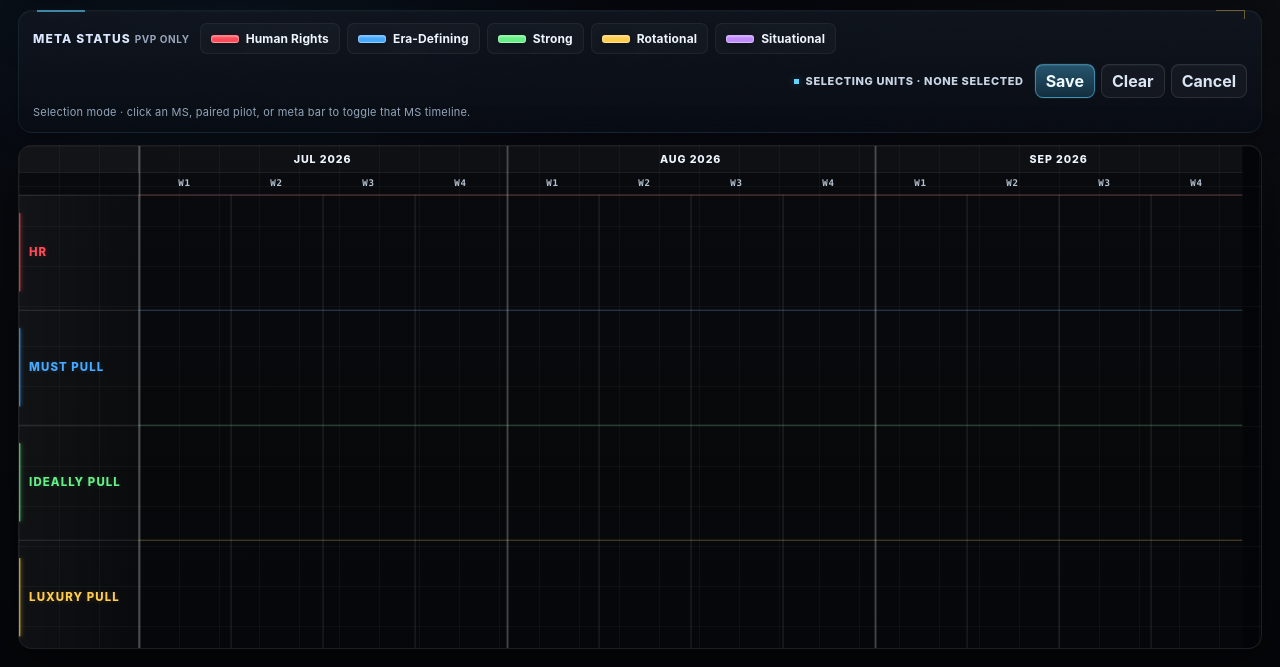
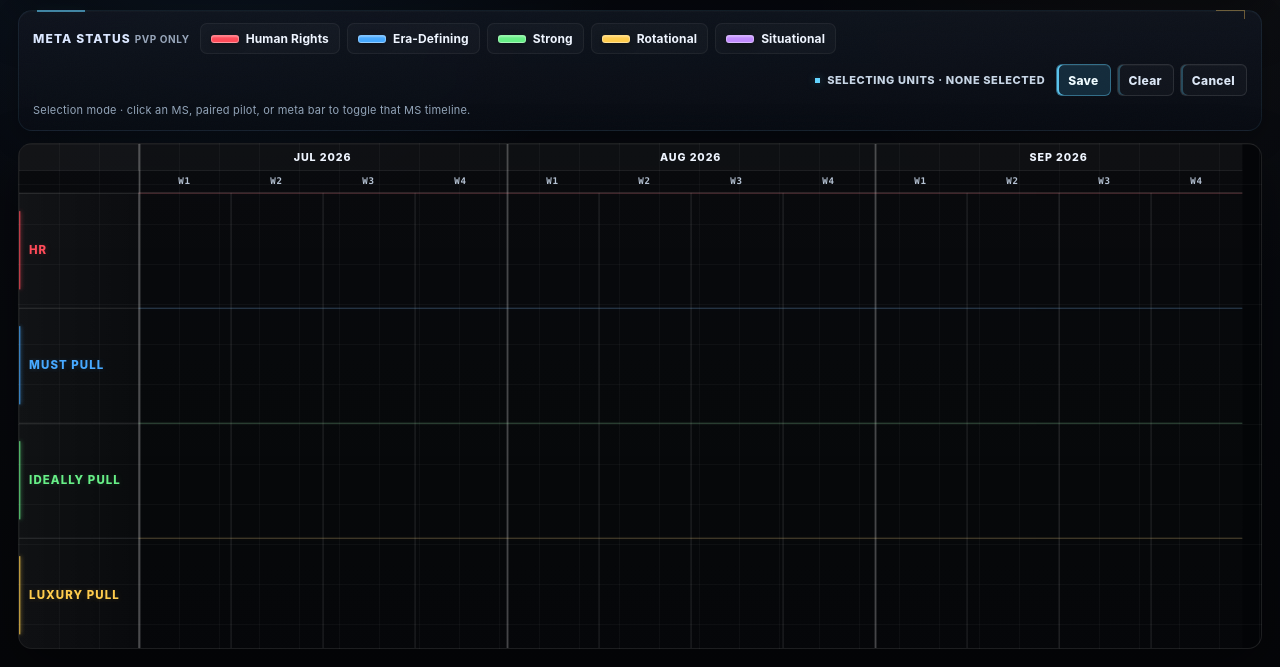
Before and after one commit to Cydver/cydver-roadmap-viewer, a website: page index.html in a window 1280 px wide. Both pictures are taken after a click on the button "Filter Units". Shown: the part 133-800 px from the top of the page. Drawn offline with Linux system fonts and the light colour scheme.

Commit message:
Add files via upload

```diff
--- a/index.html
+++ b/index.html
@@ -27,9 +27,9 @@
         <div class="legend-filter-controls" aria-label="Custom unit highlight filter">
           <button id="btnCustomUnitFilter" class="viewer-utility-action viewer-utility-filter" type="button" aria-pressed="false" aria-expanded="false">Filter Units</button>
           <span id="customUnitFilterStatus" class="legend-filter-status hidden" aria-live="polite"></span>
-          <button id="btnSaveCustomUnitFilter" class="hidden primary-action" type="button">Save</button>
-          <button id="btnClearCustomUnitFilter" class="hidden" type="button">Clear</button>
-          <button id="btnCancelCustomUnitFilter" class="hidden" type="button">Cancel</button>
+          <button id="btnSaveCustomUnitFilter" class="hidden viewer-filter-action primary-action" type="button">Save</button>
+          <button id="btnClearCustomUnitFilter" class="hidden viewer-filter-action" type="button">Clear</button>
+          <button id="btnCancelCustomUnitFilter" class="hidden viewer-filter-action" type="button">Cancel</button>
         </div>
       </div>
       <div id="customUnitFilterHint" class="legend-filter-hint hidden">Selection mode · click an MS, paired pilot, or meta bar to toggle that MS timeline.</div>
--- a/styles.css
+++ b/styles.css
@@ -2985,12 +2985,12 @@ body {
 
 
 /* Viewer utility controls: compact opaque technical controls, aligned with Builder toolbar language. */
-.viewer-utility-action {
+.viewer-utility-action,
+.viewer-filter-action {
   position: relative;
   min-width: 0;
   min-height: 32px;
   height: 32px;
-  padding: 7px 11px 7px 28px !important;
   border: 1px solid rgba(255,255,255,.105) !important;
   border-radius: 6px !important;
   background: rgba(255,255,255,.028) !important;
@@ -3000,6 +3000,12 @@ body {
   font-weight: 850 !important;
   letter-spacing: .025em;
 }
+.viewer-utility-action {
+  padding: 7px 11px 7px 28px !important;
+}
+.viewer-filter-action {
+  padding: 7px 11px !important;
+}
 .viewer-utility-action::before {
   content: "";
   position: absolute;
@@ -3023,14 +3029,16 @@ body {
   background: transparent;
   transform: translateY(-50%) rotate(45deg);
 }
-.viewer-utility-action:hover {
+.viewer-utility-action:hover,
+.viewer-filter-action:hover {
   transform: translateY(-1px);
   border-color: rgba(99,211,255,.28) !important;
   background: rgba(99,211,255,.052) !important;
   box-shadow: inset 2px 0 0 rgba(99,211,255,.55), inset 0 1px 0 rgba(255,255,255,.045), 0 5px 14px rgba(0,0,0,.14) !important;
 }
 .viewer-utility-action.active,
-.viewer-utility-action[aria-expanded="true"] {
+.viewer-utility-action[aria-expanded="true"],
+.viewer-filter-action.primary-action {
   color: #effbff !important;
   border-color: rgba(99,211,255,.4) !important;
   background: rgba(28,67,86,.58) !important;
```
Also changed, not shown: viewer.js.
